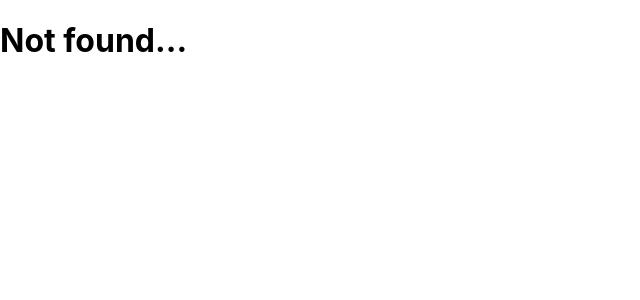
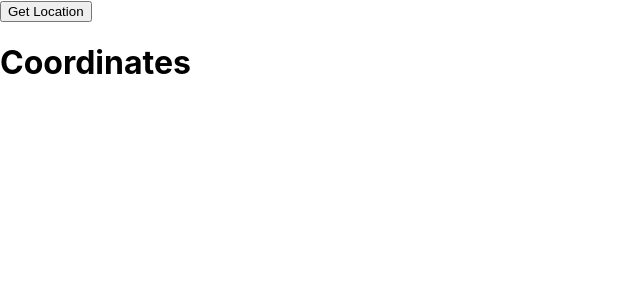
Before and after one commit to lisabergstrom/final-project-frontend, a React (Create React App) app: page /location in a window 1280 px wide. Before the commit this address had no page. Shown: the top 300 px of the page, without its empty margins (0-640 px from the left). Built offline with nearby package versions, Linux system fonts and the light colour scheme.

Commit message:
created location components and added possibility to see longitude and latitude

```diff
--- a/package.json
+++ b/package.json
@@ -14,6 +14,8 @@
     "navigate": "^0.3.6",
     "react": "^18.1.0",
     "react-dom": "^18.1.0",
+    "react-hook-geolocation": "^1.0.11",
+    "react-navigator-geolocation": "^1.0.8",
     "react-redux": "^8.0.2",
     "react-router-dom": "^6.3.0",
     "react-scripts": "^3.3.0"
--- a/src/App.js
+++ b/src/App.js
@@ -6,6 +6,7 @@
 import Login from "components/Login";
 import Main from "components/Main";
 import NotFound from "components/NotFound";
+import Location from "components/Location";
 
 import { Provider } from "react-redux";
 import { configureStore, combineReducers } from "@reduxjs/toolkit";
@@ -26,6 +27,7 @@
           <Route path="/login" element={<Login />}></Route>
           <Route path="/" element={<Main />}></Route>
           <Route path="*" element={<NotFound />}></Route>
+          <Route path="/location" element={<Location />}></Route>
         </Routes>
       </BrowserRouter>
     </Provider>
--- /dev/null
+++ b/src/components/Location.js
@@ -0,0 +1,38 @@
+/* eslint-disable */
+import React, { useState } from "react";
+
+const FindMyLocation = () => {
+  const [lat, setLat] = useState(null);
+  const [lng, setLng] = useState(null);
+  const [status, setStatus] = useState(null);
+
+  const getLocation = () => {
+    if (!navigator.geolocation) {
+      setStatus("Geolocation is not supported by your browser");
+    } else {
+      setStatus("Locating...");
+      navigator.geolocation.getCurrentPosition(
+        (position) => {
+          setStatus(null);
+          setLat(position.coords.latitude);
+          setLng(position.coords.longitude);
+        },
+        () => {
+          setStatus("Unable to retrieve your location");
+        }
+      );
+    }
+  };
+
+  return (
+    <div className="App">
+      <button onClick={getLocation}>Get Location</button>
+      <h1>Coordinates</h1>
+      <p>{status}</p>
+      {lat && <p>Latitude: {lat}</p>}
+      {lng && <p>Longitude: {lng}</p>}
+    </div>
+  );
+};
+
+export default FindMyLocation;
--- a/src/components/Login.js
+++ b/src/components/Login.js
@@ -1,3 +1,4 @@
+/* eslint-disable */
 import React, { useState, useEffect } from "react";
 import { useDispatch, useSelector, batch } from "react-redux";
 import { useNavigate } from "react-router-dom";
--- a/src/components/Main.js
+++ b/src/components/Main.js
@@ -1,3 +1,4 @@
+/* eslint-disable */
 import React, { useEffect } from "react";
 import { useSelector } from "react-redux";
 import { useNavigate } from "react-router-dom";
```
Also changed, not shown: 1 other file (tests, documents, lock files or other folders).
